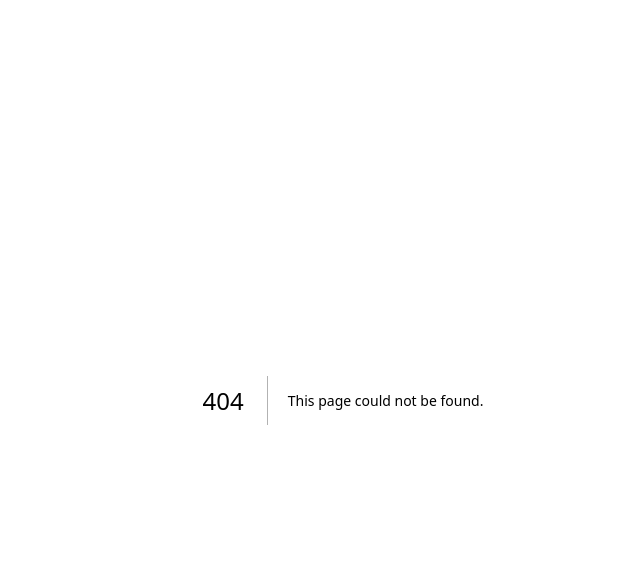
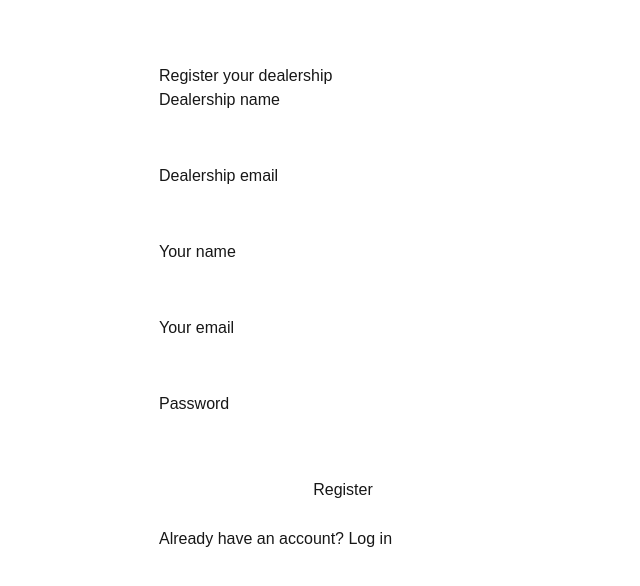
Before and after one commit to alikassem877/dealer-saas, a Next.js app: page /register in a window 1280 px wide. Before the commit this address had no page. Shown: the top 586 px of the page, without its empty margins (297-937 px from the left). Built offline with nearby package versions, Linux system fonts and the light colour scheme; no server answers.

Commit message:
feat: add frontend auth foundation - login, register, auth context, route guard

```diff
--- /dev/null
+++ b/src/app/dashboard/page.tsx
@@ -0,0 +1,24 @@
+"use client";
+
+import { RequireAuth } from "@/components/RequireAuth";
+import { useAuth } from "@/lib/auth/AuthContext";
+
+export default function DashboardPage() {
+  return (
+    <RequireAuth allowedRoles={["DEALERSHIP_OWNER"]}>
+      <DashboardContent />
+    </RequireAuth>
+  );
+}
+
+function DashboardContent() {
+  const { user, logout } = useAuth();
+
+  return (
+    <main style={{ padding: "2rem" }}>
+      <h1>Welcome, {user?.name}</h1>
+      <p>Dealership: {user?.dealership?.name}</p>
+      <button onClick={logout}>Log out</button>
+    </main>
+  );
+}
--- a/src/app/layout.tsx
+++ b/src/app/layout.tsx
@@ -1,29 +1,22 @@
 import type { Metadata } from "next";
-import { Geist, Geist_Mono } from "next/font/google";
+import { AuthProvider } from "@/lib/auth/AuthContext";
 import "./globals.css";
 
-const geistSans = Geist({
-  variable: "--font-geist-sans",
-  subsets: ["latin"],
-});
-
-const geistMono = Geist_Mono({
-  variable: "--font-geist-mono",
-  subsets: ["latin"],
-});
-
 export const metadata: Metadata = {
-  title: "Create Next App",
-  description: "Generated by create next app",
+  title: "Dealer SaaS",
+  description: "Multi-tenant dealership management platform",
 };
 
-export default function RootLayout({ children }: LayoutProps<"/">) {
+export default function RootLayout({
+  children,
+}: {
+  children: React.ReactNode;
+}) {
   return (
-    <html
-      lang="en"
-      className={`${geistSans.variable} ${geistMono.variable} h-full antialiased`}
-    >
-      <body className="min-h-full flex flex-col">{children}</body>
+    <html lang="en">
+      <body>
+        <AuthProvider>{children}</AuthProvider>
+      </body>
     </html>
   );
 }
--- /dev/null
+++ b/src/app/login/page.tsx
@@ -0,0 +1,80 @@
+"use client";
+
+import { useState, FormEvent } from "react";
+import { useRouter } from "next/navigation";
+import Link from "next/link";
+import { apiFetch, ApiClientError } from "@/lib/api/client";
+import { useAuth } from "@/lib/auth/AuthContext";
+
+export default function LoginPage() {
+  const [email, setEmail] = useState("");
+  const [password, setPassword] = useState("");
+  const [error, setError] = useState<string | null>(null);
+  const [isSubmitting, setIsSubmitting] = useState(false);
+
+  const router = useRouter();
+  const { refreshUser } = useAuth();
+
+  async function handleSubmit(e: FormEvent) {
+    e.preventDefault();
+    setError(null);
+    setIsSubmitting(true);
+
+    try {
+      await apiFetch("/api/auth/login", {
+        method: "POST",
+        body: JSON.stringify({ email, password }),
+      });
+      await refreshUser(); // fetch the now-logged-in user into context
+      router.push("/dashboard");
+    } catch (err) {
+      if (err instanceof ApiClientError) {
+        setError(err.message);
+      } else {
+        setError("Something went wrong. Please try again.");
+      }
+    } finally {
+      setIsSubmitting(false);
+    }
+  }
+
+  return (
+    <main style={{ maxWidth: 400, margin: "4rem auto", padding: "0 1rem" }}>
+      <h1>Log in</h1>
+
+      <form onSubmit={handleSubmit} style={{ display: "grid", gap: "0.75rem" }}>
+        <label>
+          Email
+          <input
+            type="email"
+            value={email}
+            onChange={(e) => setEmail(e.target.value)}
+            required
+            style={{ width: "100%", padding: "0.5rem" }}
+          />
+        </label>
+
+        <label>
+          Password
+          <input
+            type="password"
+            value={password}
+            onChange={(e) => setPassword(e.target.value)}
+            required
+            style={{ width: "100%", padding: "0.5rem" }}
+          />
+        </label>
+
+        {error && <p style={{ color: "crimson" }}>{error}</p>}
+
+        <button type="submit" disabled={isSubmitting} style={{ padding: "0.6rem" }}>
+          {isSubmitting ? "Logging in..." : "Log in"}
+        </button>
+      </form>
+
+      <p style={{ marginTop: "1rem" }}>
+        No account? <Link href="/register">Register your dealership</Link>
+      </p>
+    </main>
+  );
+}
--- /dev/null
+++ b/src/app/register/page.tsx
@@ -0,0 +1,118 @@
+"use client";
+
+import { useState, FormEvent } from "react";
+import { useRouter } from "next/navigation";
+import Link from "next/link";
+import { apiFetch, ApiClientError } from "@/lib/api/client";
+import { useAuth } from "@/lib/auth/AuthContext";
+
+export default function RegisterPage() {
+  const [form, setForm] = useState({
+    dealershipName: "",
+    dealershipEmail: "",
+    ownerName: "",
+    ownerEmail: "",
+    password: "",
+  });
+  const [error, setError] = useState<string | null>(null);
+  const [isSubmitting, setIsSubmitting] = useState(false);
+
+  const router = useRouter();
+  const { refreshUser } = useAuth();
+
+  function updateField(field: keyof typeof form) {
+    return (e: React.ChangeEvent<HTMLInputElement>) =>
+      setForm((prev) => ({ ...prev, [field]: e.target.value }));
+  }
+
+  async function handleSubmit(e: FormEvent) {
+    e.preventDefault();
+    setError(null);
+    setIsSubmitting(true);
+
+    try {
+      await apiFetch("/api/auth/register", {
+        method: "POST",
+        body: JSON.stringify(form),
+      });
+      await refreshUser();
+      router.push("/dashboard");
+    } catch (err) {
+      setError(err instanceof ApiClientError ? err.message : "Something went wrong.");
+    } finally {
+      setIsSubmitting(false);
+    }
+  }
+
+  return (
+    <main style={{ maxWidth: 400, margin: "4rem auto", padding: "0 1rem" }}>
+      <h1>Register your dealership</h1>
+
+      <form onSubmit={handleSubmit} style={{ display: "grid", gap: "0.75rem" }}>
+        <label>
+          Dealership name
+          <input
+            value={form.dealershipName}
+            onChange={updateField("dealershipName")}
+            required
+            style={{ width: "100%", padding: "0.5rem" }}
+          />
+        </label>
+
+        <label>
+          Dealership email
+          <input
+            type="email"
+            value={form.dealershipEmail}
+            onChange={updateField("dealershipEmail")}
+            required
+            style={{ width: "100%", padding: "0.5rem" }}
+          />
+        </label>
+
+        <label>
+          Your name
+          <input
+            value={form.ownerName}
+            onChange={updateField("ownerName")}
+            required
+            style={{ width: "100%", padding: "0.5rem" }}
+          />
+        </label>
+
+        <label>
+          Your email
+          <input
+            type="email"
+            value={form.ownerEmail}
+            onChange={updateField("ownerEmail")}
+            required
+            style={{ width: "100%", padding: "0.5rem" }}
+          />
+        </label>
+
+        <label>
+          Password
+          <input
+            type="password"
+            value={form.password}
+            onChange={updateField("password")}
+            required
+            minLength={8}
+            style={{ width: "100%", padding: "0.5rem" }}
+          />
+        </label>
+
+        {error && <p style={{ color: "crimson" }}>{error}</p>}
+
+        <button type="submit" disabled={isSubmitting} style={{ padding: "0.6rem" }}>
+          {isSubmitting ? "Creating account..." : "Register"}
+        </button>
+      </form>
+
+      <p style={{ marginTop: "1rem" }}>
+        Already have an account? <Link href="/login">Log in</Link>
+      </p>
+    </main>
+  );
+}
--- /dev/null
+++ b/src/components/RequireAuth.tsx
@@ -0,0 +1,39 @@
+"use client";
+
+import { useEffect } from "react";
+import { useRouter } from "next/navigation";
+import { useAuth } from "@/lib/auth/AuthContext";
+
+export function RequireAuth({
+  children,
+  allowedRoles,
+}: {
+  children: React.ReactNode;
+  allowedRoles?: ("PLATFORM_OWNER" | "DEALERSHIP_OWNER")[];
+}) {
+  const { user, isLoading } = useAuth();
+  const router = useRouter();
+
+  useEffect(() => {
+    if (isLoading) return; // wait for the auth check to finish first
+
+    if (!user) {
+      router.push("/login");
+      return;
+    }
+
+    if (allowedRoles && !allowedRoles.includes(user.role)) {
+      router.push("/login");
+    }
+  }, [user, isLoading, allowedRoles, router]);
+
+  if (isLoading || !user) {
+    return <div style={{ padding: "2rem" }}>Loading...</div>;
+  }
+
+  if (allowedRoles && !allowedRoles.includes(user.role)) {
+    return null; // redirect is in-flight via the effect above
+  }
+
+  return <>{children}</>;
+}
--- /dev/null
+++ b/src/lib/api/client.ts
@@ -0,0 +1,34 @@
+export class ApiClientError extends Error {
+  status: number;
+
+  constructor(status: number, message: string) {
+    super(message);
+    this.status = status;
+    this.name = "ApiClientError";
+  }
+}
+
+export async function apiFetch<T>(
+  path: string,
+  options: RequestInit = {}
+): Promise<T> {
+  const response = await fetch(path, {
+    ...options,
+    headers: {
+      "Content-Type": "application/json",
+      ...options.headers,
+    },
+    credentials: "include", // send our httpOnly cookie automatically
+  });
+
+  const data = await response.json().catch(() => ({}));
+
+  if (!response.ok) {
+    throw new ApiClientError(
+      response.status,
+      data.error ?? "Something went wrong."
+    );
+  }
+
+  return data as T;
+}
--- /dev/null
+++ b/src/lib/auth/AuthContext.tsx
@@ -0,0 +1,72 @@
+"use client";
+
+import {
+  createContext,
+  useContext,
+  useEffect,
+  useState,
+  ReactNode,
+} from "react";
+import { useRouter } from "next/navigation";
+import { apiFetch } from "@/lib/api/client";
+
+type Role = "PLATFORM_OWNER" | "DEALERSHIP_OWNER";
+
+type CurrentUser = {
+  id: string;
+  name: string;
+  email: string;
+  role: Role;
+  dealershipId: string | null;
+  dealership: { id: string; name: string; subscriptionStatus: string } | null;
+};
+
+type AuthContextValue = {
+  user: CurrentUser | null;
+  isLoading: boolean;
+  refreshUser: () => Promise<void>;
+  logout: () => Promise<void>;
+};
+
+const AuthContext = createContext<AuthContextValue | undefined>(undefined);
+
+export function AuthProvider({ children }: { children: ReactNode }) {
+  const [user, setUser] = useState<CurrentUser | null>(null);
+  const [isLoading, setIsLoading] = useState(true);
+  const router = useRouter();
+
+  async function refreshUser() {
+    try {
+      const data = await apiFetch<{ user: CurrentUser }>("/api/auth/me");
+      setUser(data.user);
+    } catch {
+      setUser(null);
+    } finally {
+      setIsLoading(false);
+    }
+  }
+
+  async function logout() {
+    await apiFetch("/api/auth/logout", { method: "POST" });
+    setUser(null);
+    router.push("/login");
+  }
+
+  useEffect(() => {
+    refreshUser();
+  }, []);
+
+  return (
+    <AuthContext.Provider value={{ user, isLoading, refreshUser, logout }}>
+      {children}
+    </AuthContext.Provider>
+  );
+}
+
+export function useAuth() {
+  const context = useContext(AuthContext);
+  if (!context) {
+    throw new Error("useAuth must be used within an AuthProvider");
+  }
+  return context;
+}
```
